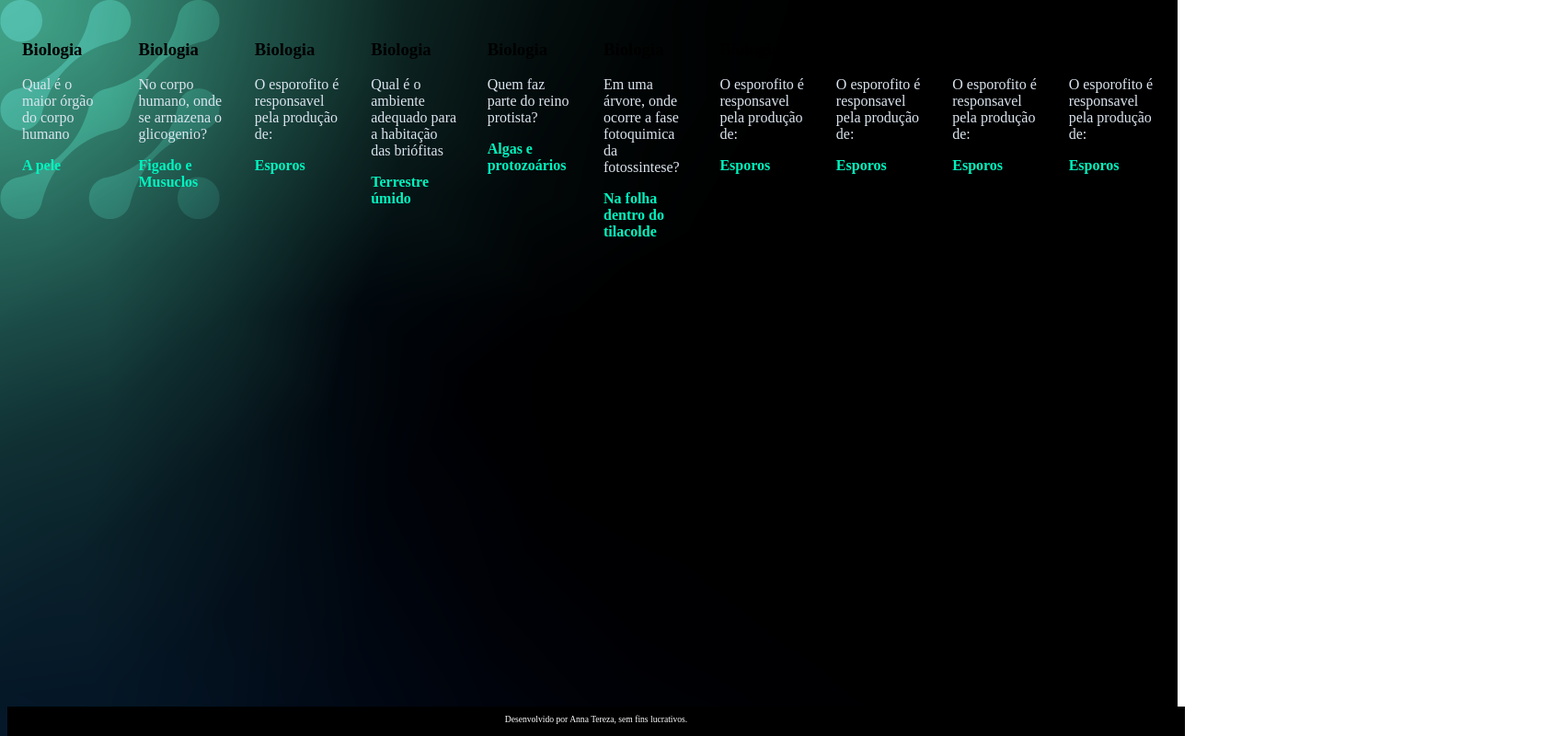
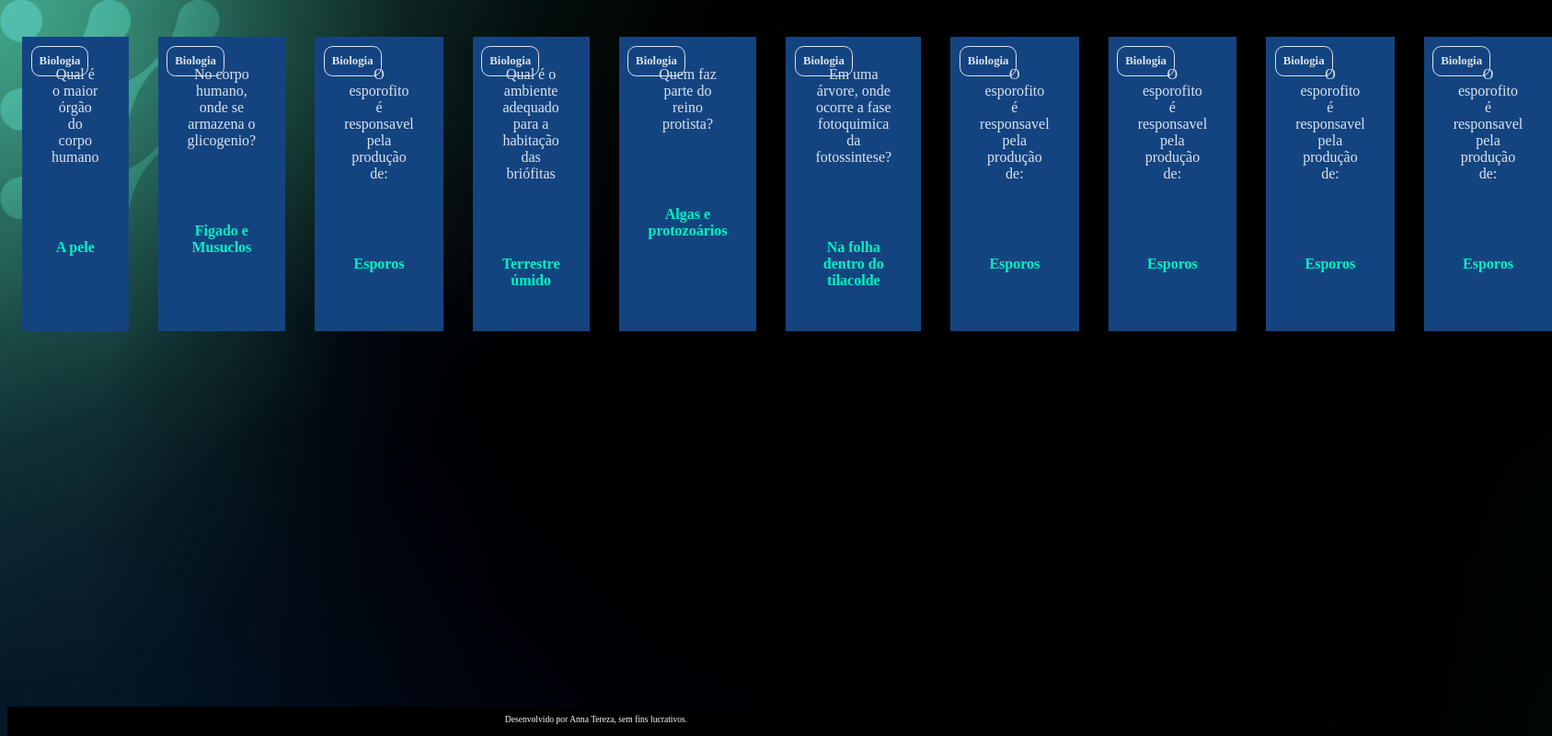
Before and after one commit to annattaf/flashcards, a plain HTML site: page index.html in a window 1280 px wide. Shown: the whole page at 92% size, 1687 px wide, since content can reach past the window. Drawn offline with Linux system fonts and the light colour scheme; files that its build step writes are made by us from their sources; files whose address does not match are found by name; a web font is replaced by a local one.

Commit message:
Add files via upload

```diff
--- a/index.html
+++ b/index.html
@@ -9,7 +9,7 @@
     <link
         href="https://fonts.googleapis.com/css2?family=Bai+Jamjuree:ital,wght@0,200;0,300;0,400;0,500;0,600;0,700;1,200;1,300;1,400;1,500;1,600;1,700&display=swap"
         rel="stylesheet">
-    <link rel="stylesheet" href="style.css">
+    <link rel="stylesheet" href="assets/style.css">
     <title>Flashcards</title>
 </head>
 
@@ -17,7 +17,7 @@
     <main>
         <section id="container">
             <article class="cartao">
-                <div class="cartao_conteudo">
+                <div class="cartao__conteudo">
                     <h3>Biologia</h3>
                     <div class="cartao__conteudo__pergunta">
                         <p>Qual é o maior órgão do corpo humano</p>
@@ -28,7 +28,7 @@
                 </div>
             </article>
             <article class="cartao">
-                <div class="cartao_conteudo">
+                <div class="cartao__conteudo">
                     <h3>Biologia</h3>
                     <div class="cartao__conteudo__pergunta">
                         <p>No corpo humano, onde se armazena o glicogenio?</p>
@@ -39,7 +39,7 @@
                 </div>
             </article>
             <article class="cartao">
-                <div class="cartao_conteudo">
+                <div class="cartao__conteudo">
                     <h3>Biologia</h3>
                     <div class="cartao__conteudo__pergunta">
                         <p>O esporofito é responsavel pela produção de:</p>
@@ -50,7 +50,7 @@
                 </div>
             </article>
             <article class="cartao">
-                <div class="cartao_conteudo">
+                <div class="cartao__conteudo">
                     <h3>Biologia</h3>
                     <div class="cartao__conteudo__pergunta">
                         <p>Qual é o ambiente adequado para a habitação das briófitas</p>
@@ -61,7 +61,7 @@
                 </div>
             </article>
             <article class="cartao">
-                <div class="cartao_conteudo">
+                <div class="cartao__conteudo">
                     <h3>Biologia</h3>
                     <div class="cartao__conteudo__pergunta">
                         <p>Quem faz parte do reino protista?</p>
@@ -72,7 +72,7 @@
                 </div>
             </article>
             <article class="cartao">
-                <div class="cartao_conteudo">
+                <div class="cartao__conteudo">
                     <h3>Biologia</h3>
                     <div class="cartao__conteudo__pergunta">
                         <p>Em uma árvore, onde ocorre a fase fotoquimica da fotossintese?</p>
@@ -83,7 +83,7 @@
                 </div>
             </article>
             <article class="cartao">
-                <div class="cartao_conteudo">
+                <div class="cartao__conteudo">
                     <h3>Biologia</h3>
                     <div class="cartao__conteudo__pergunta">
                         <p>O esporofito é responsavel pela produção de:</p>
@@ -94,7 +94,7 @@
                 </div>
             </article>
             <article class="cartao">
-                <div class="cartao_conteudo">
+                <div class="cartao__conteudo">
                     <h3>Biologia</h3>
                     <div class="cartao__conteudo__pergunta">
                         <p>O esporofito é responsavel pela produção de:</p>
@@ -105,7 +105,7 @@
                 </div>
             </article>
             <article class="cartao">
-                <div class="cartao_conteudo">
+                <div class="cartao__conteudo">
                     <h3>Biologia</h3>
                     <div class="cartao__conteudo__pergunta">
                         <p>O esporofito é responsavel pela produção de:</p>
@@ -116,7 +116,7 @@
                 </div>
             </article>
             <article class="cartao">
-                <div class="cartao_conteudo">
+                <div class="cartao__conteudo">
                     <h3>Biologia</h3>
                     <div class="cartao__conteudo__pergunta">
                         <p>O esporofito é responsavel pela produção de:</p>
```
